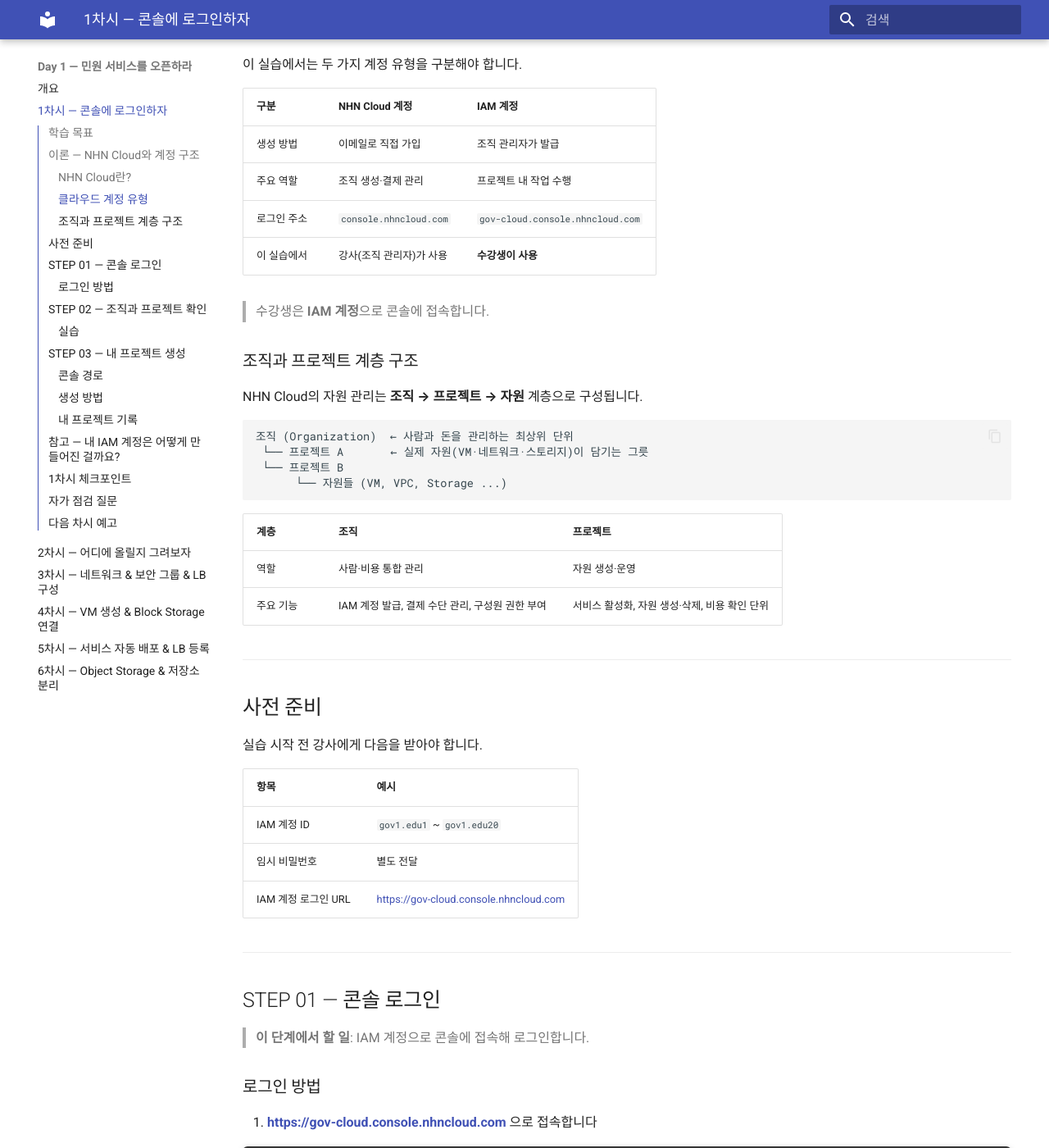
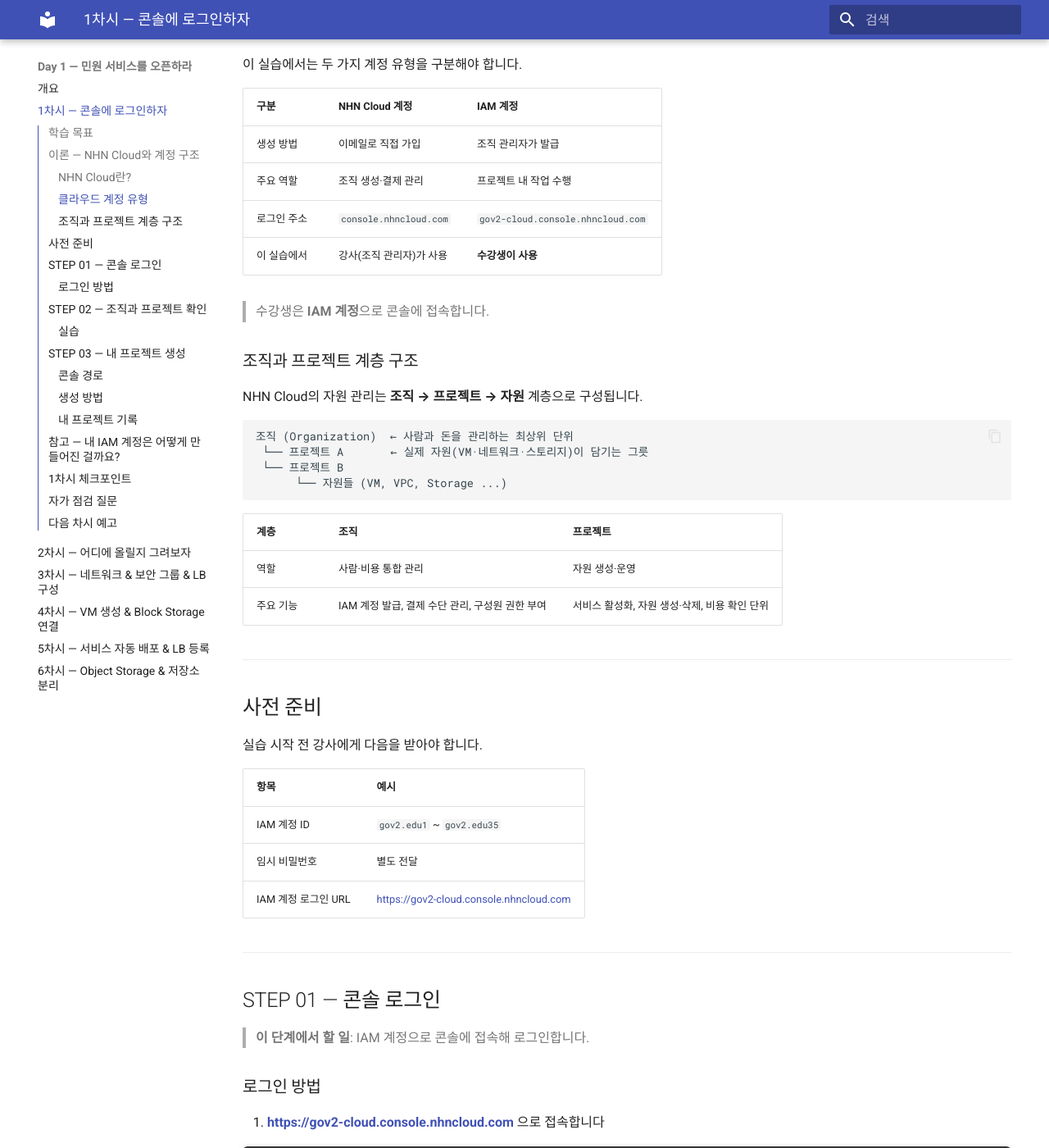
Before and after one commit to skilleat-labs/cloud-native-minwon-lab, an MkDocs documentation site: the page built from docs/day1/session1.md, in a window 1280 px wide and 1400 px high, scrolled down 894 px. Shown: the whole window at 82% size. Built offline with MkDocs 1.6.1 and Material for MkDocs 9.7.7, drawn with Linux system fonts in a browser that asks for light colours.

Commit message:
docs: gov2-cloud URL 및 IAM 계정 ID 업데이트
- 로그인 URL: gov-cloud → gov2-cloud.console.nhncloud.com
- IAM 계정 ID: gov1.edu1~edu20 → gov2.edu1~edu35

Co-Authored-By: Claude Sonnet 4.6 <noreply@anthropic.com>

```diff
--- a/docs/day1/session1.md
+++ b/docs/day1/session1.md
@@ -36,7 +36,7 @@ NHN Cloud는 국내 기업 NHN이 운영하는 퍼블릭 클라우드 서비스
 |------|---------------|---------|
 | 생성 방법 | 이메일로 직접 가입 | 조직 관리자가 발급 |
 | 주요 역할 | 조직 생성·결제 관리 | 프로젝트 내 작업 수행 |
-| 로그인 주소 | `console.nhncloud.com` | `gov-cloud.console.nhncloud.com` |
+| 로그인 주소 | `console.nhncloud.com` | `gov2-cloud.console.nhncloud.com` |
 | 이 실습에서 | 강사(조직 관리자)가 사용 | **수강생이 사용** |
 
 > 수강생은 **IAM 계정**으로 콘솔에 접속합니다.
@@ -65,9 +65,9 @@ NHN Cloud의 자원 관리는 **조직 → 프로젝트 → 자원** 계층으
 
 | 항목 | 예시 |
 |------|------|
-| IAM 계정 ID | `gov1.edu1` ~ `gov1.edu20` |
+| IAM 계정 ID | `gov2.edu1` ~ `gov2.edu35` |
 | 임시 비밀번호 | 별도 전달 |
-| IAM 계정 로그인 URL | [https://gov-cloud.console.nhncloud.com](https://gov-cloud.console.nhncloud.com) |
+| IAM 계정 로그인 URL | [https://gov2-cloud.console.nhncloud.com](https://gov2-cloud.console.nhncloud.com) |
 
 ---
 
@@ -77,7 +77,7 @@ NHN Cloud의 자원 관리는 **조직 → 프로젝트 → 자원** 계층으
 
 ### 로그인 방법
 
-1. **[https://gov-cloud.console.nhncloud.com](https://gov-cloud.console.nhncloud.com)** 으로 접속합니다
+1. **[https://gov2-cloud.console.nhncloud.com](https://gov2-cloud.console.nhncloud.com)** 으로 접속합니다
 
 ![IAM 로그인 화면](./images/01-iam-login.png)
 > 📌 위 화면은 참고용입니다. 실제 화면 구성이 다를 수 있으니 **텍스트 지시를 기준으로** 진행하세요.
@@ -126,7 +126,7 @@ NHN Cloud의 자원 관리는 **조직 → 프로젝트 → 자원** 계층으
 
 !!! tip "내 번호 확인"
     강사가 배부한 계정 목록에서 본인 번호를 확인하세요.
-    예: 계정이 `gov1.edu1`이면 프로젝트 이름은 `minwon-service-01`
+    예: 계정이 `gov2.edu1`이면 프로젝트 이름은 `minwon-service-01`
 
 !!! info "프로젝트와 자원"
     방금 만든 프로젝트는 비어있는 상태입니다.
```
